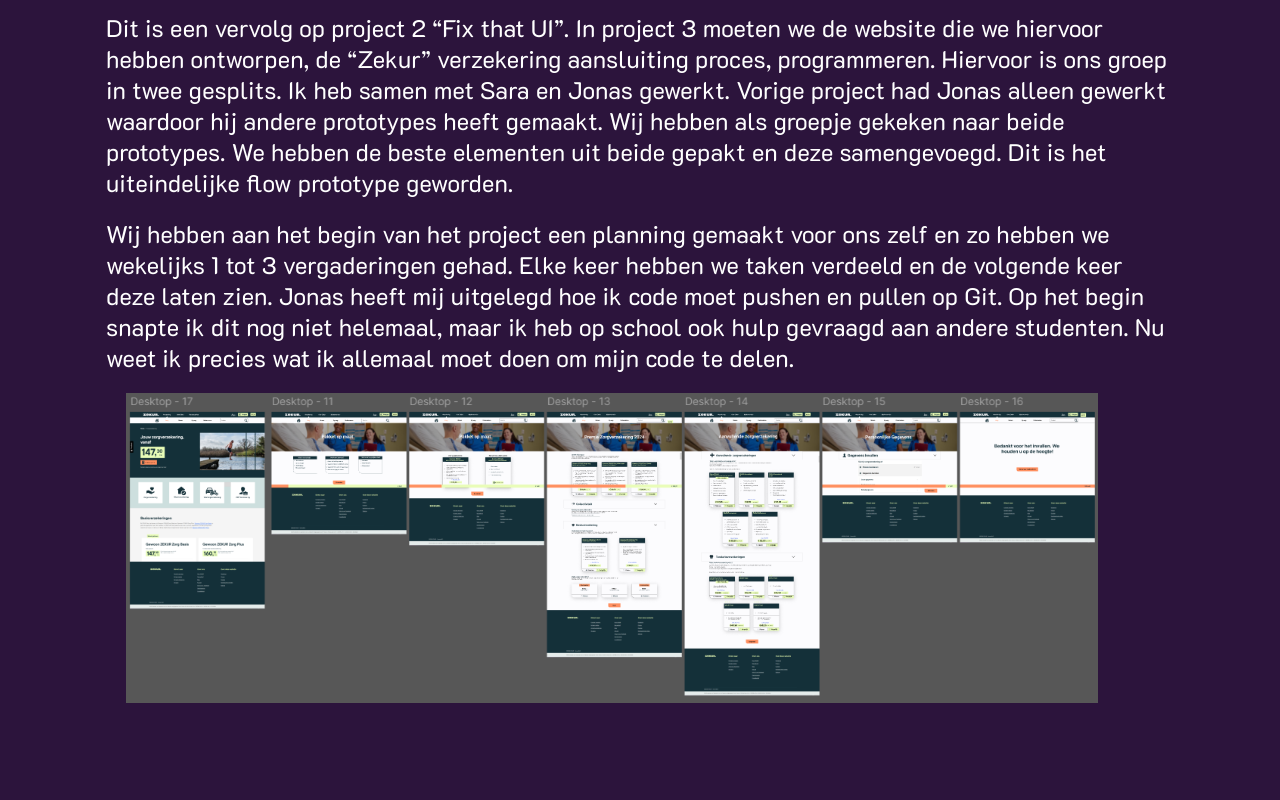
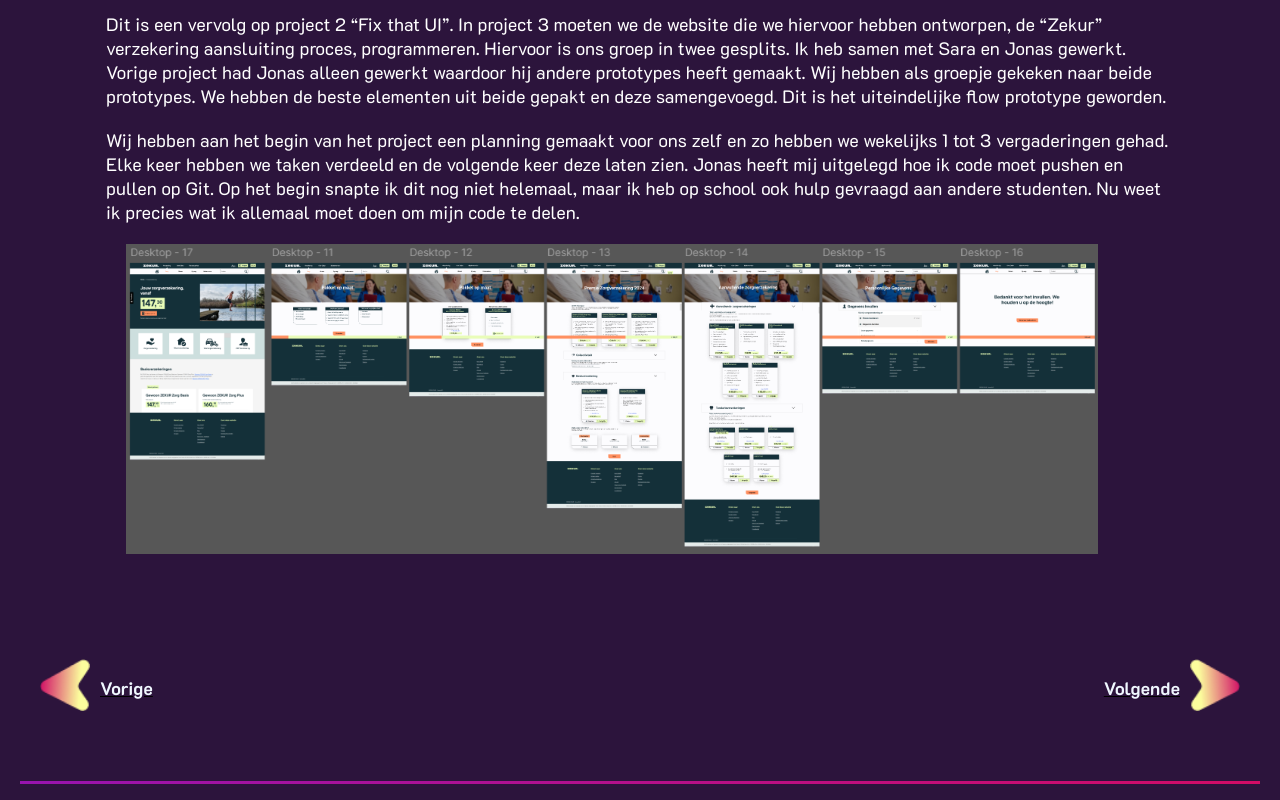
Before and after one commit to yagmur-k64/portfolio, a plain HTML site: page development.html in a window 1280 px wide. Shown: the part 260-1060 px from the top of the page. Drawn offline with Linux system fonts and the light colour scheme.

Commit message:
links toegevoegd

```diff
--- a/branding.css
+++ b/branding.css
@@ -24,7 +24,7 @@
     flex: 1;
     max-width: 100%;
     color: white;
-    font-size: 24px;
+    font-size: 18px;
     font-weight: 400;
     padding: 16px 16px 40px 16px;
   }
@@ -41,6 +41,40 @@
     border: none;
     margin: 50px 20px;
   }
+
+  .btn-container {
+    display: flex;
+    justify-content: space-between;
+    align-items: center;
+    padding: 20px;
+    margin: 20px;
+}
+
+.btn-item {
+    display: flex;
+    align-items: center;
+    gap: 10px;
+    cursor: pointer;
+    color: var(--main-colour);
+}
+
+
+.btn-item img {
+    width: 50px;
+    height: auto;
+}
+
+.btn-item h1 {
+    font-size: 18px;
+    margin: 0;
+    padding-top: 5px;
+    color: aliceblue;
+
+}
+
+.previous img {
+    transform: scaleX(-1)
+}
 
    /*-------------------------persona---------------------------------------*/
    .persona {
--- a/development.css
+++ b/development.css
@@ -23,7 +23,7 @@
     flex: 1;
     max-width: 100%;
     color: white;
-    font-size: 24px;
+    font-size: 18px;
     font-weight: 400;
     padding: 16px 16px 40px 16px;
   }
@@ -42,6 +42,40 @@
     height: 350px;
   }
 
+  .btn-container {
+    display: flex;
+    justify-content: space-between;
+    align-items: center;
+    padding: 20px;
+    margin: 20px;
+}
+
+.btn-item {
+    display: flex;
+    align-items: center;
+    gap: 10px;
+    cursor: pointer;
+    color: var(--main-colour);
+}
+
+
+.btn-item img {
+    width: 50px;
+    height: auto;
+}
+
+.btn-item h1 {
+    font-size: 18px;
+    margin: 0;
+    padding-top: 5px;
+    color: aliceblue;
+
+}
+
+.previous img {
+    transform: scaleX(-1)
+}
+
    /*-------------------------inhoud---------------------------------------*/
 
    .programmeren{
--- a/development.html
+++ b/development.html
@@ -42,7 +42,21 @@
 
         </div>
     </section>
+    <div class="btn-container">
+        <div class="btn-item previous">
+            <a href="fixthatui.html" class="btn-item">
+                <img src="images/arrow.png" alt="#">
+                <h1>Vorige</h1>
+            </a>
 
+        </div>
+        <div class="btn-item next">
+            <a href="projectX.html" class="btn-item">
+                <h1>Volgende</h1>
+                <img src="images/arrow.png" alt="#">
+            </a>
+        </div>
+    </div>
     <div class="gradient-divider"></div>
     <!-------------persona----------------------------------------------------------------------->
 
--- a/ficthatui.css
+++ b/ficthatui.css
@@ -31,7 +31,7 @@
     flex: 1;
     max-width: 100%;
     color: white;
-    font-size: 24px;
+    font-size: 18px;
     font-weight: 400;
     padding: 16px 16px 40px 16px;
   }
@@ -42,6 +42,39 @@
     padding-bottom: 20PX;
   }
 
+  .btn-container {
+    display: flex;
+    justify-content: space-between;
+    align-items: center;
+    padding: 20px;
+    margin: 20px;
+}
+
+.btn-item {
+    display: flex;
+    align-items: center;
+    gap: 10px;
+    cursor: pointer;
+    color: var(--main-colour);
+}
+
+
+.btn-item img {
+    width: 50px;
+    height: auto;
+}
+
+.btn-item h1 {
+    font-size: 18px;
+    margin: 0;
+    padding-top: 5px;
+    color: aliceblue;
+
+}
+
+.previous img {
+    transform: scaleX(-1)
+}
 
  /*-------------------------inzichten---------------------------------------*/
  .inzichten {
--- a/projectX.css
+++ b/projectX.css
@@ -0,0 +1,56 @@
+
+
+.text{
+    font-size: 16px;
+}
+.text p{
+    padding-top: 8px;
+}
+.container {
+    margin: 10px auto;
+}
+.title{
+    margin: 10px 90px;
+}
+.container h2{
+    color: #D20C65;
+}
+
+
+.btn-container {
+    display: flex;
+    justify-content: space-between;
+    align-items: center;
+    padding: 20px;
+    margin: 20px;
+}
+
+.btn-item {
+    display: flex;
+    align-items: center;
+    gap: 10px;
+    cursor: pointer;
+    color: var(--main-colour);
+}
+
+
+.btn-item img {
+    width: 50px;
+    height: auto;
+}
+
+.btn-item h1 {
+    font-size: 18px;
+    margin: 0;
+    padding-top: 5px;
+    color: aliceblue;
+
+}
+
+.previous img {
+    transform: scaleX(-1)
+}
+
+.text a{
+    color: #FCFD9D;
+   }
```
Also changed, not shown: branding.html (+14 -0 lines), fixthatui.html (+14 -0 lines), projectX.html (+58 -28 lines), images/arrow.png (added), images/projectX/baris.png (added), images/projectX/footer.png (added), images/projectX/formulier.png (added), images/projectX/offerte.png (added), images/projectX/poll.png (added), images/projectX/schetsen.png (added), images/projectX/wire_to_prototype.png (added), style.css (line endings or trailing spaces), 2 other files.
